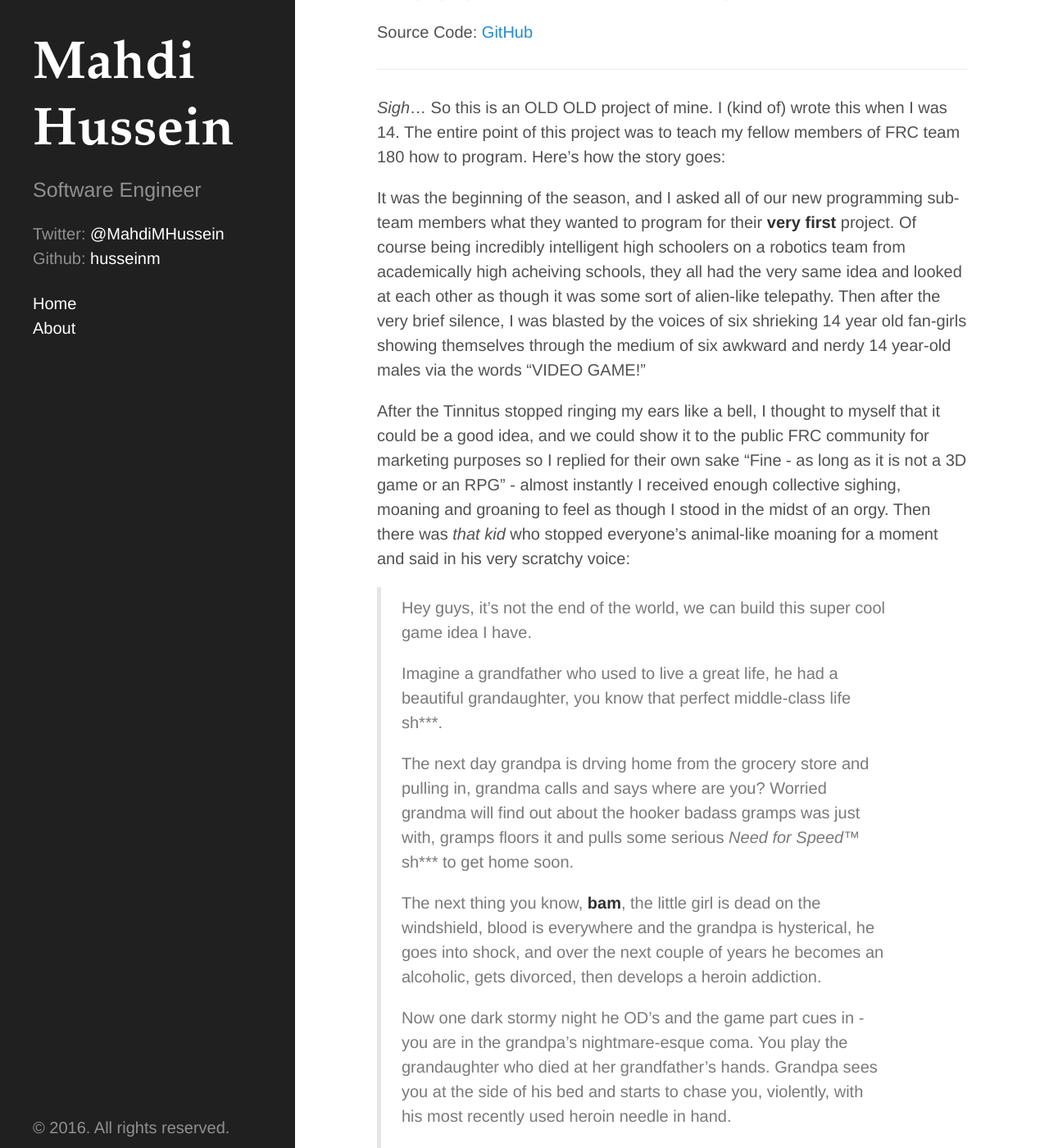
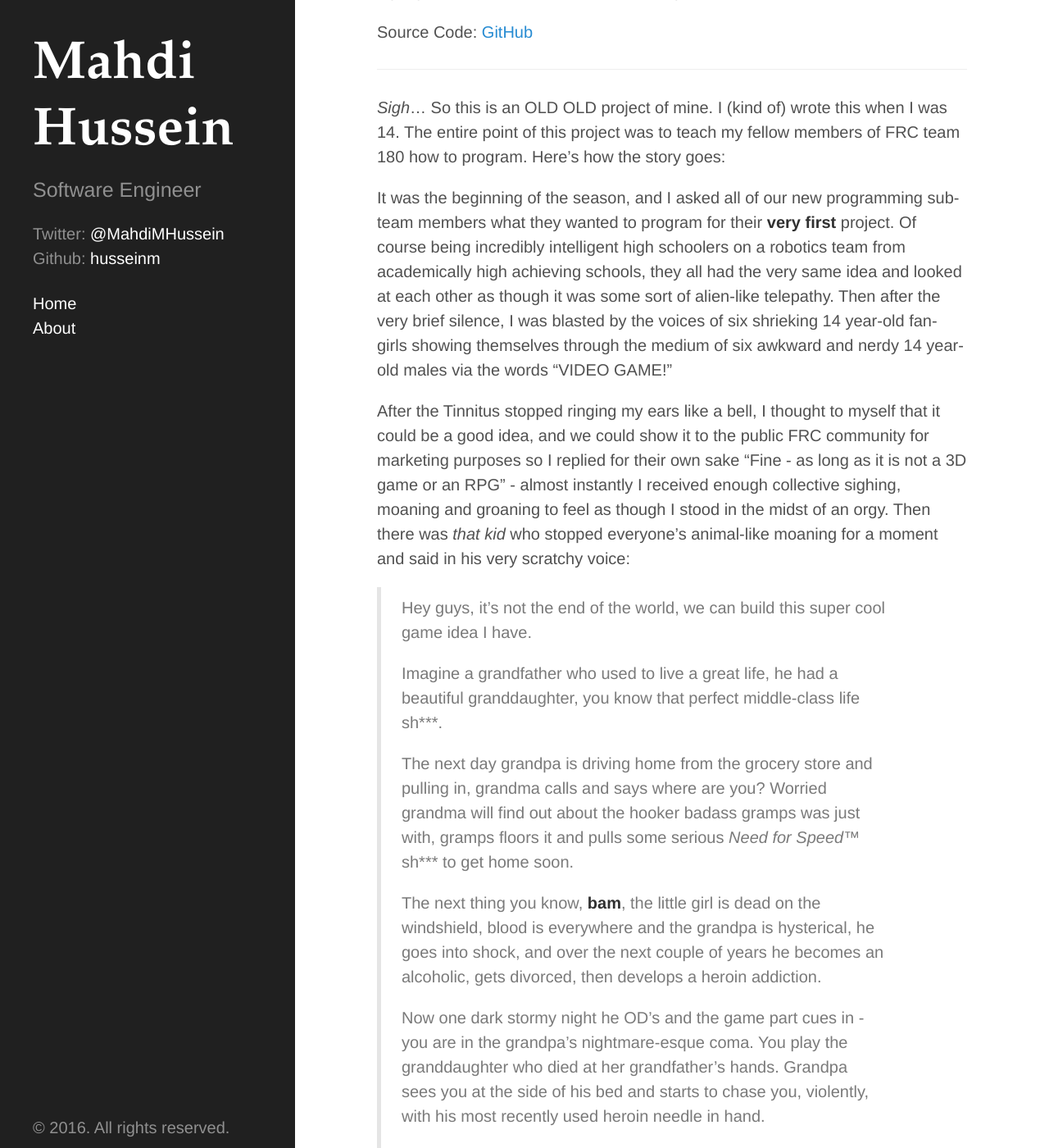
Before and after one commit to husseinm/husseinm.github.io, a Jekyll site: the page built from _posts/2016-6-29-grandpa-game.md, in a window 1280 px wide and 1400 px high, scrolled down 386 px. Shown: the whole window at 82% size. Built offline with Jekyll 4.4.1, drawn with Linux system fonts in a browser that asks for light colours; Markdown is read by kramdown in place of the engine named in the settings; comment, search, counter and statistics services are not loaded; some of the changed text lies outside the part shown.

Commit message:
Type corrections

```diff
--- a/_posts/2016-6-29-grandpa-game.md
+++ b/_posts/2016-6-29-grandpa-game.md
@@ -14,10 +14,10 @@ of this project was to teach my fellow members of FRC team 180 how to program. H
 story goes:
 
 It was the beginning of the season, and I asked all of our new programming sub-team members what they wanted to program for their **very first** project. Of course being incredibly intelligent high schoolers on a robotics
-team from academically high acheiving schools, they all had the very same idea and looked at each
+team from academically high achieving schools, they all had the very same idea and looked at each
 other as though it was
 some sort of alien-like telepathy. Then after the very brief silence, I was blasted by the voices
-of six shrieking 14 year old fan-girls showing themselves through the medium of six awkward and nerdy 14 year-old males via the words "VIDEO
+of six shrieking 14 year-old fan-girls showing themselves through the medium of six awkward and nerdy 14 year-old males via the words "VIDEO
 GAME!"
 
 After the Tinnitus stopped ringing my ears like a bell, I thought to myself that it could be a good idea, and we could show it to the public FRC community for marketing purposes so I replied for their own sake "Fine - as long as it is not a 3D game or an RPG" - almost instantly I received enough collective sighing, moaning and groaning to feel as though I stood in the midst of an orgy. Then there was *that kid* who stopped everyone's animal-like moaning for a moment and said in his very scratchy voice:
@@ -26,15 +26,15 @@ After the Tinnitus stopped ringing my ears like a bell, I thought to myself that
 cool game idea I have.
 >
 >Imagine a grandfather who used to live a great life, he had a beautiful
->grandaughter, you know that perfect middle-class life sh***.
+>granddaughter, you know that perfect middle-class life sh***.
 >
->The next day grandpa is drving home from the grocery store and pulling in, grandma calls and says where are you? Worried grandma will find out about the hooker badass gramps was just with, gramps floors it and pulls some serious *Need for Speed*&trade; sh*** to get home soon.
+>The next day grandpa is driving home from the grocery store and pulling in, grandma calls and says where are you? Worried grandma will find out about the hooker badass gramps was just with, gramps floors it and pulls some serious *Need for Speed*&trade; sh*** to get home soon.
 >
 >The next thing you know, **bam**, the little girl is dead on the windshield, blood is everywhere and the grandpa is hysterical, he goes into shock, and over the next couple of years he becomes an alcoholic, gets divorced, then develops a heroin addiction.
 >
->Now one dark stormy night he OD's and the game part cues in - you are in the grandpa's nightmare-esque coma. You play the grandaughter who died at her grandfather's hands. Grandpa sees you at the side of his bed and starts to chase you, violently, with his most recently used heroin needle in hand.
+>Now one dark stormy night he OD's and the game part cues in - you are in the grandpa's nightmare-esque coma. You play the granddaughter who died at her grandfather's hands. Grandpa sees you at the side of his bed and starts to chase you, violently, with his most recently used heroin needle in hand.
 >
->So now the game is you are running away from your now violent and murderous grandpa playing in the confines of the coma, trying to avoid grandpa's huge oversized and used heroin needles from stabing you.
+>So now the game is you are running away from your now violent and murderous grandpa playing in the confines of the coma, trying to avoid grandpa's huge oversized and used heroin needles from stabbing you.
 
 Of course that kid<sup>[1](#ps-1)</sup> then proceeded to use his amazing illustration skills to wonderfully draw the entire scene
 while explaining it in black and red Expo&trade; on the whiteboard.
@@ -61,7 +61,7 @@ So we went off and started building this project, we split off into subteams - n
 programming, and music<sup>[3] (#ps-3)</sup>
 The design team eventually made all the art work and over many Saturdays, pizza, soda and
 inappropriate jokes we had all the artwork and music completed. During this time frame, I had taught the new programmers the
-basics of programming and how to write javascript, particularly in a Unity setting.
+basics of programming and how to write JavaScript, particularly in a Unity setting.
 
 We had all the artwork done and the new programmers knew enough to code the project so I let them
 loose with one week to write the code. Then came the day of our Robotics competition and
```
Also changed, not shown: other parts of _posts/2016-6-29-grandpa-game.md (+5 -5 lines).
